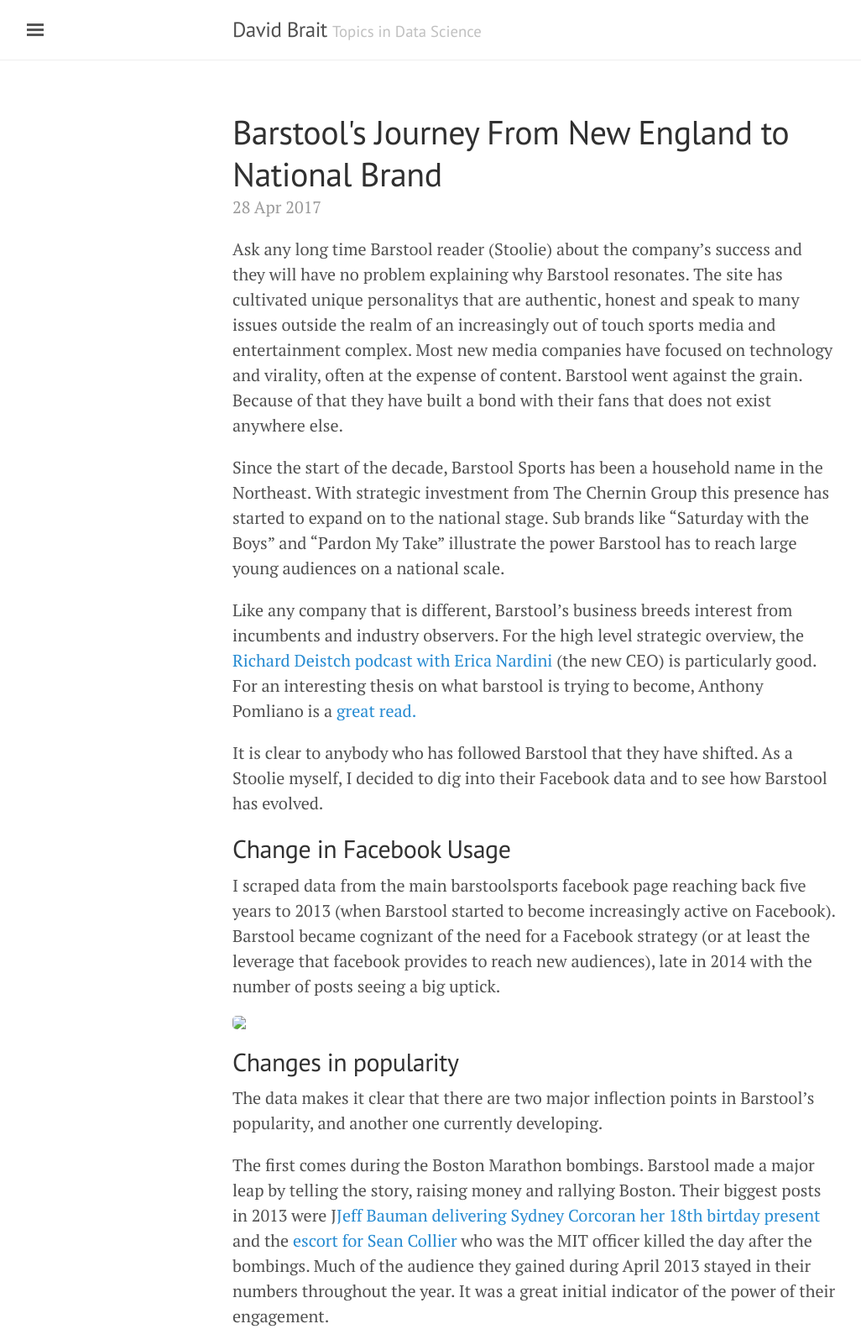
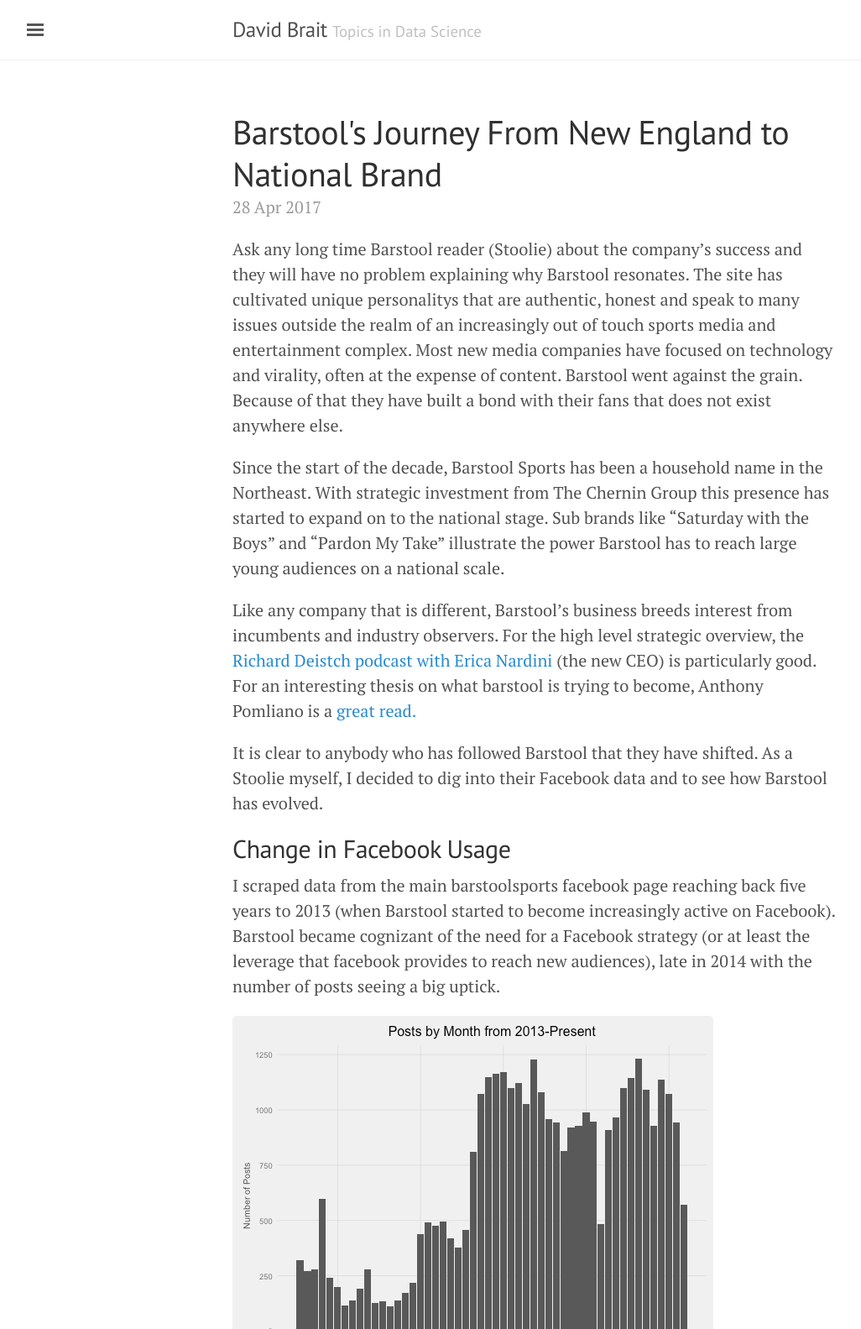
Before and after one commit to dbrait/dbrait-blog, a Jekyll site: the page built from _posts/2017-04-28-Barstool's-Journey-From-New-England-to-National-Brand.md, in a window 1280 px wide. Shown: the top 1583 px of the page at 84% size, without its empty margins (3-1029 px from the left). Built offline with Jekyll 4.4.1, drawn with Linux system fonts in a browser that asks for light colours; grey boxes are pictures that could not be loaded.

Commit message:
Update 2017-04-28-Barstool's-Journey-From-New-England-to-National-Brand.md

```diff
--- a/_posts/2017-04-28-Barstool's-Journey-From-New-England-to-National-Brand.md
+++ b/_posts/2017-04-28-Barstool's-Journey-From-New-England-to-National-Brand.md
@@ -17,7 +17,7 @@
 
 I scraped data from the main barstoolsports facebook page reaching back five years to 2013 (when Barstool started to become increasingly active on Facebook).  Barstool became cognizant of the need for a Facebook strategy (or at least the leverage that facebook provides to reach new audiences), late in 2014 with the number of posts seeing a big uptick.
 
-<img src="dbrait.github.io/img/2013-present.png">
+<img src="{{dbrait.github.io}}/img/2013-present.png">
 
 ## Changes in popularity
 
```
